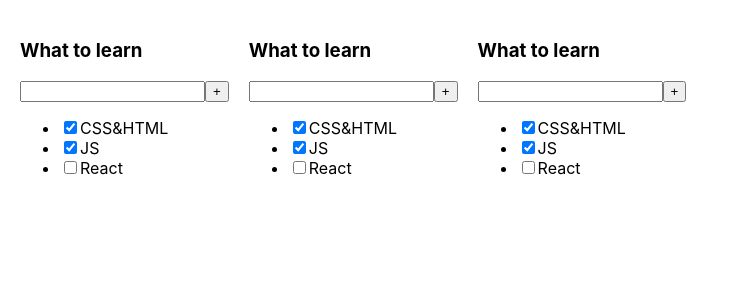
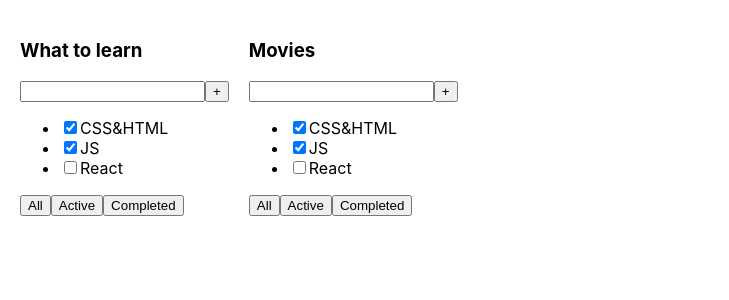
Before and after one commit to Setnad1177/todolist-advanced, a React (Create React App) app: page / in a window 1280 px wide. Shown: the top 300 px of the page, without its empty margins (0-729 px from the left). Built offline with nearby package versions, Linux system fonts and the light colour scheme.

Commit message:
todolist component (2)

```diff
--- a/src/App.tsx
+++ b/src/App.tsx
@@ -1,13 +1,24 @@
 import React from 'react';
 import './App.css';
-import {Todolist} from "./Todolist";
+import {TaskType, Todolist} from "./Todolist";
+
+let tasks1: Array<TaskType> = [
+    { id: 1, title: "CSS", isDone: true },
+    { id: 2, title: "CSS", isDone: true },
+    { id: 3, title: "CSS", isDone: false },
+]
+
+let tasks2: Array<TaskType> = [
+    { id: 1, title: "Terminator", isDone: true },
+    { id: 2, title: "XXX", isDone: true },
+    { id: 3, title: "Gentlemen of fortune", isDone: false },
+]
 
 function App() {
     return (
         <div className="App">
-            <Todolist/>
-            <Todolist/>
-            <Todolist/>
+            <Todolist title="What to learn" tasks={tasks1}/>
+            <Todolist title="Movies" tasks={tasks2}/>
         </div>
     );
 }
--- a/src/Todolist.tsx
+++ b/src/Todolist.tsx
@@ -1,10 +1,21 @@
 import React from "react";
 
-export function Todolist() {
+export type TaskType = {
+    id: number
+    title:string
+    isDone: boolean
+}
+
+type PropsType = {
+    title: string;
+    tasks: Array<TaskType>;
+}
+
+export function Todolist(props: PropsType) {
     return (
 
         <div>
-            <h3>What to learn</h3>
+            <h3>{props.title}</h3>
             <div>
                 <input/>
                 <button>+</button>
@@ -24,9 +35,9 @@ export function Todolist() {
                 </li>
             </ul>
             <div>
-                {/*<button>All</button>*/}
-                {/*<button>Active</button>*/}
-                {/*<button>Completed</button>*/}
+                <button>All</button>
+                <button>Active</button>
+                <button>Completed</button>
             </div>
         </div>
     )
```
